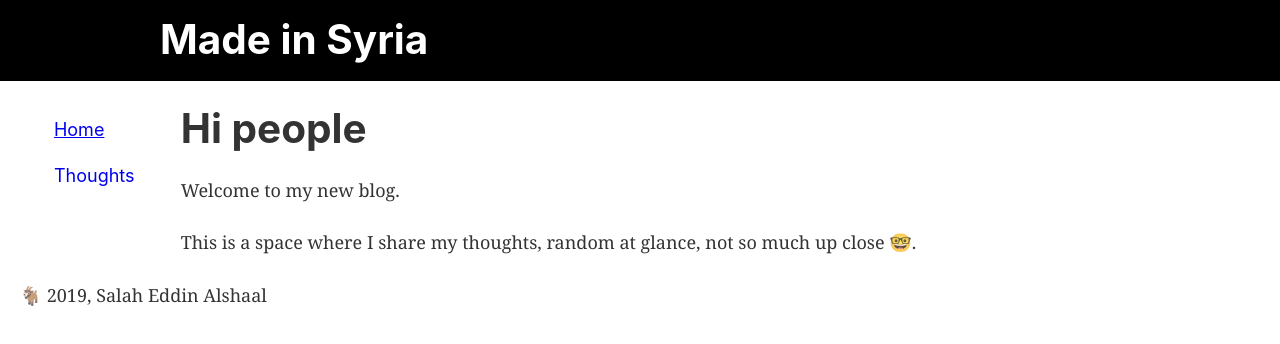
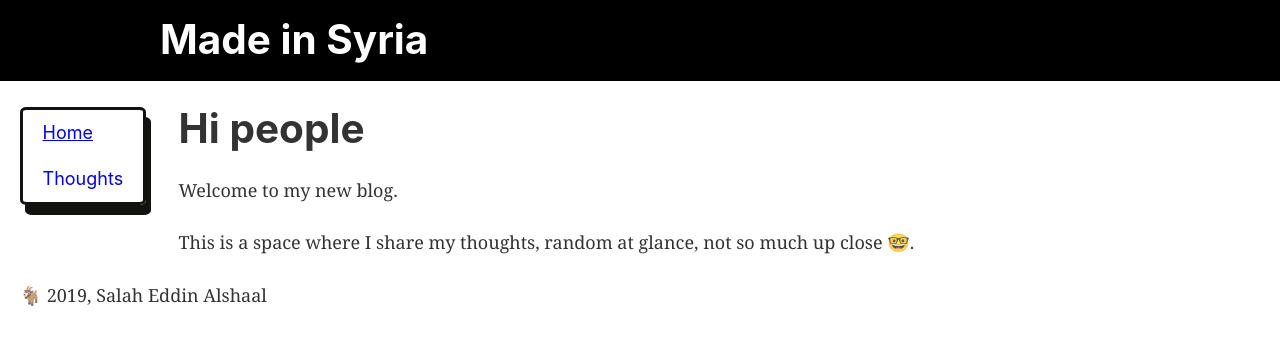
Before and after one commit to SalahEddin/made-in-syria, a Gatsby site: page / in a window 1280 px wide. Built offline with nearby package versions, Linux system fonts and the light colour scheme; Gatsby itself is replaced by a stand-in of ours.

Commit message:
style(nav): apply win style

```diff
--- a/src/components/nav.css
+++ b/src/components/nav.css
@@ -4,13 +4,26 @@ li {
   padding: 15px 0px 15px 30px;
 }
 
+ul {
+  margin: 0px;
+}
+
 .nav {
   height: 100%;
   margin: 0;
+  margin-right: 1.8rem;
+  border: 3px solid #121210;
+  border-radius: 5%;
+  box-shadow: 5px 10px #121210;
 }
 
 .nav__link {
   text-decoration: none;
+  color: #121210,
+}
+
+.nav__link:visited {
+  color: #121210;
 }
 
 .nav__list {
@@ -19,8 +32,6 @@ li {
   flex-direction: column;
   justify-content: flex-start;
   align-items: flex-start;
-  margin-right: 1.45rem;
-  margin-left: 0.8rem;
 }
 
 .nav__list > li {
```
